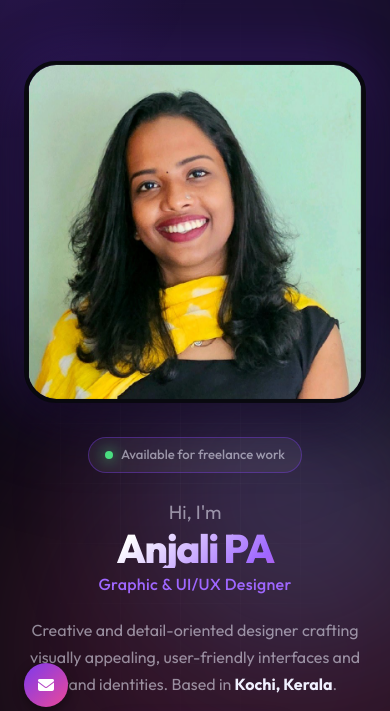
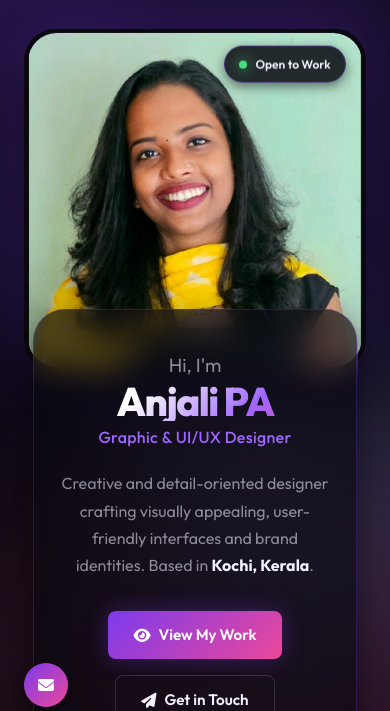
Before and after one commit to info-Alan/anjaly-portfolio, a plain HTML site: page index.html in a window 390 px wide. Shown: the part 57-768 px from the top of the page. Drawn offline with Linux system fonts and the light colour scheme; animation ran at ten frames a second.

Commit message:
feat: add Open to Work status badge and update mobile hero section layout

```diff
--- a/index.html
+++ b/index.html
@@ -100,6 +100,9 @@
     <div class="hero-visual">
       <div class="hero-image-wrapper">
         <div class="hero-image-glow"></div>
+        <div class="image-status-badge">
+          <span class="badge-dot"></span> Open to Work
+        </div>
         <img src="images/anjali.png" alt="Anjali PA" class="hero-profile-img" />
       </div>
     </div>
--- a/style.css
+++ b/style.css
@@ -1106,13 +1106,32 @@ a.cd-item:hover { border-color: var(--clr-a1); background: rgba(124,58,237,.08);
 ══════════════════════════════ */
 @media (max-width: 1024px) {
   #hero {
-    grid-template-columns: 1fr;
+    display: flex;
+    flex-direction: column-reverse;
     text-align: center;
-    padding-top: calc(var(--nav-h) + 3rem);
+    padding-top: calc(var(--nav-h) + 1rem);
     padding-bottom: 5rem;
     min-height: auto;
+    align-items: center;
   }
-  .hero-visual { order: -1; }
+  .hero-content {
+    z-index: 5;
+    background: rgba(9, 9, 15, 0.65);
+    backdrop-filter: blur(16px);
+    border: 1px solid rgba(124, 58, 237, 0.25);
+    border-radius: 2rem;
+    padding: 2.5rem 1.5rem;
+    margin-top: -6rem;
+    width: 95%;
+    max-width: 600px;
+    box-shadow: 0 15px 40px rgba(0,0,0,0.6);
+  }
+  .hero-visual {
+    width: 100%;
+    z-index: 1;
+    display: flex;
+    justify-content: center;
+  }
   .hero-badge, .hero-cta, .hero-stats { justify-content: center; }
   .hero-desc { margin-left: auto; margin-right: auto; }
 
@@ -1263,3 +1282,32 @@ a.cd-item:hover { border-color: var(--clr-a1); background: rgba(124,58,237,.08);
   .mail-btn { bottom: 5rem; left: 1.5rem; }
   .scroll-top { bottom: 1.5rem; right: 1.5rem; width: 44px; height: 44px; }
 }
+
+.image-status-badge { display: none; }
+
+@media (max-width: 1024px) {
+  .hero-badge { display: none !important; }
+  .image-status-badge {
+    display: flex;
+    align-items: center;
+    gap: 0.5rem;
+    position: absolute;
+    top: 1rem;
+    right: 1rem;
+    background: rgba(9, 9, 15, 0.85);
+    backdrop-filter: blur(12px);
+    border: 1px solid rgba(124, 58, 237, 0.4);
+    padding: 0.5rem 0.9rem;
+    border-radius: 99px;
+    font-size: 0.75rem;
+    font-weight: 600;
+    color: var(--clr-fg);
+    z-index: 10;
+    box-shadow: 0 4px 12px rgba(0,0,0,0.5);
+    animation: float-small 4s ease-in-out infinite;
+  }
+}
+@keyframes float-small {
+  0%, 100% { transform: translateY(0); }
+  50% { transform: translateY(-5px); }
+}
```
